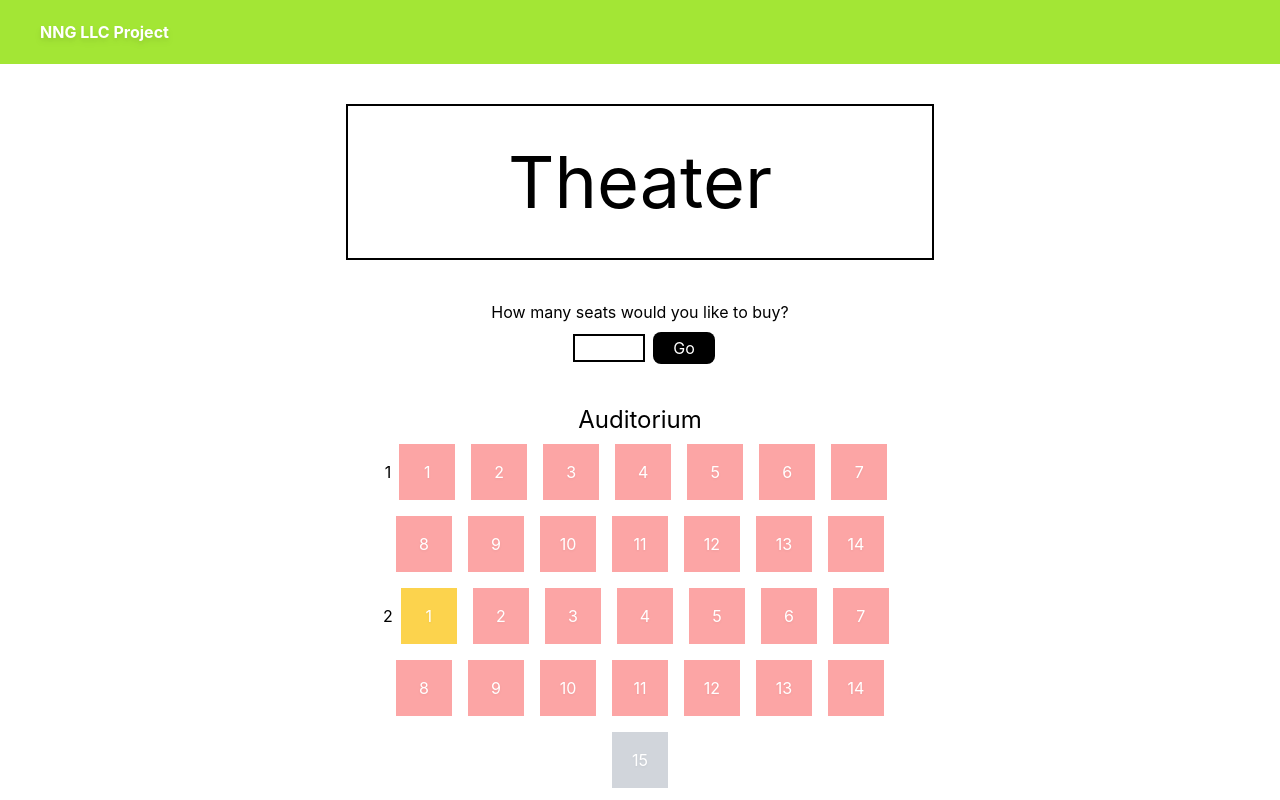
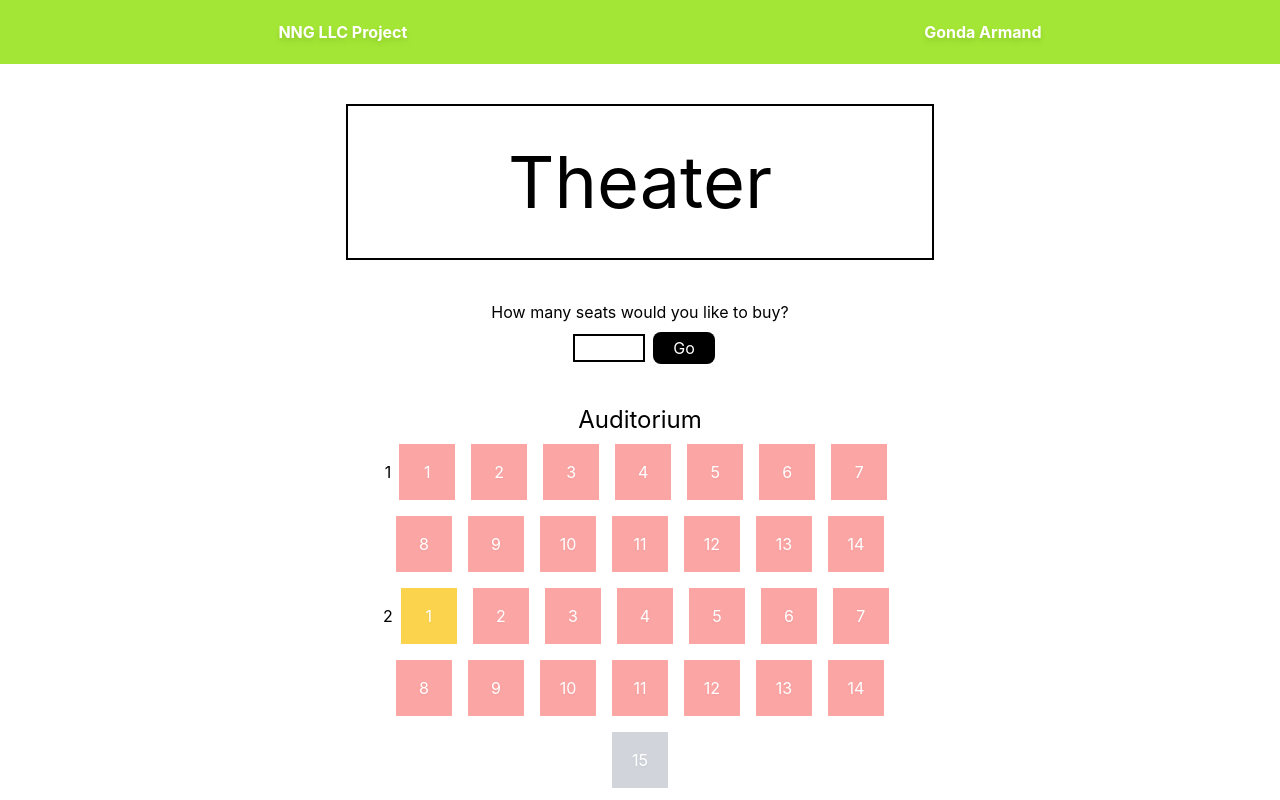
Before and after one commit to Xenonyy/nng-llc, a React (Create React App) app: page / in a window 1280 px wide. Shown: the top 800 px of the page. Built offline with nearby package versions, Linux system fonts and the light colour scheme.

Commit message:
feat: add content to header

```diff
--- a/src/components/common/Header/header.tsx
+++ b/src/components/common/Header/header.tsx
@@ -2,10 +2,13 @@ import { memo } from 'react';
 
 const HeaderComponent = () => {
   return (
-    <header className="h-16 w-full bg-lime-400 justify-start items-center flex flex-row">
+    <header className="h-16 w-full bg-lime-400 justify-around items-center flex flex-row">
       <h1 className="text-white font-bold mx-10 drop-shadow-md">
         {'NNG LLC Project'}
       </h1>
+      <span className="text-white font-bold drop-shadow-md">
+        {'Gonda Armand'}
+      </span>
     </header>
   );
 };
```
